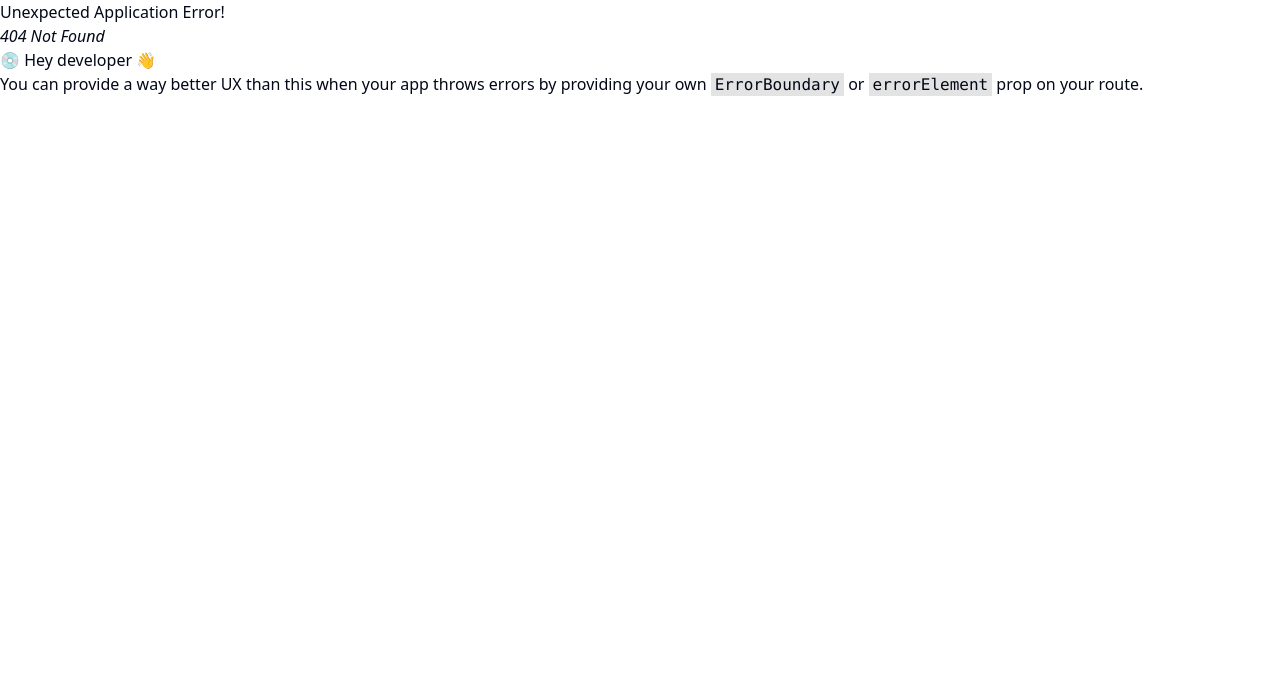
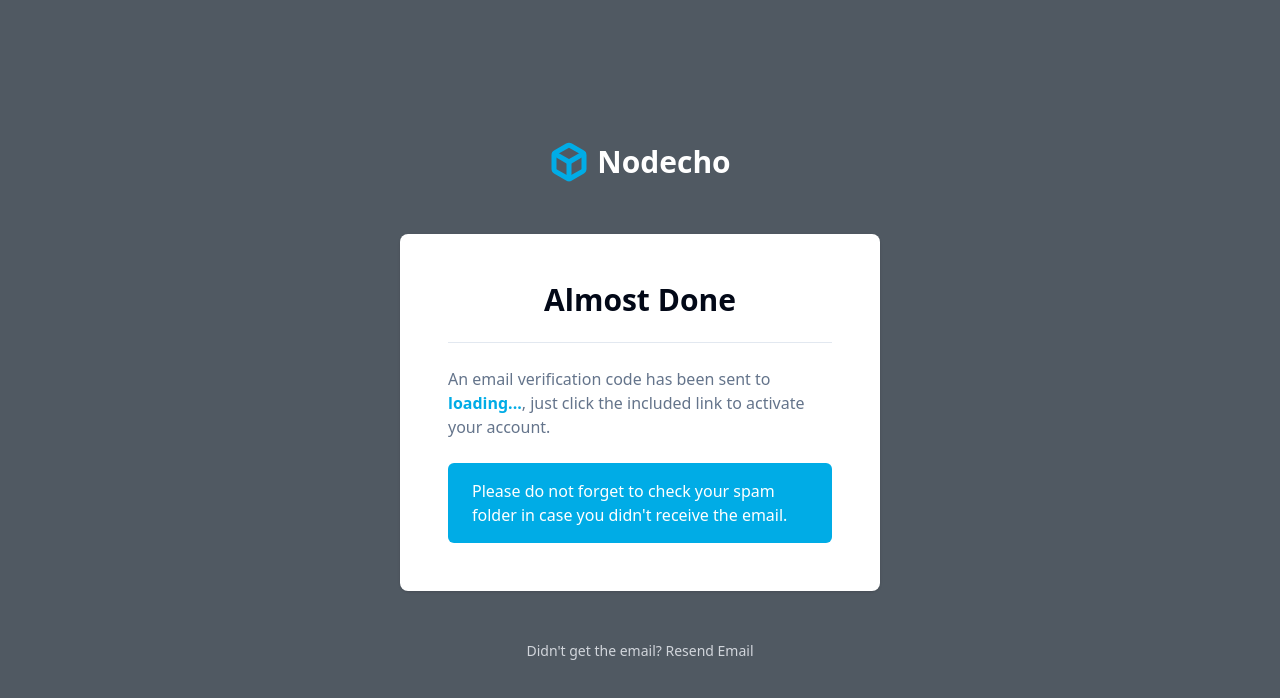
Before and after one commit to NodechoHQ/nodecho-web, a React (Vite) app: page /signup/verify in a window 1280 px wide. Before the commit this address had no page. Shown: the top 698 px of the page. Built offline with nearby package versions, Linux system fonts and the light colour scheme; no server answers.

Commit message:
Use real endpoints for basic auth

```diff
--- a/package.json
+++ b/package.json
@@ -22,6 +22,7 @@
     "@radix-ui/react-slot": "^1.0.2",
     "@radix-ui/react-tabs": "^1.0.4",
     "@tanstack/react-query": "^5.20.1",
+    "axios": "^1.6.8",
     "class-variance-authority": "^0.7.0",
     "clsx": "^2.1.0",
     "lucide-react": "^0.323.0",
--- a/src/App.tsx
+++ b/src/App.tsx
@@ -1,6 +1,7 @@
 import {
   createBrowserRouter,
   createRoutesFromChildren,
+  LoaderFunction,
   redirect,
   Route,
   RouterProvider,
@@ -12,14 +13,32 @@ import NewServer from '@/routes/servers.new.tsx'
 import ServerDetail from '@/routes/servers.$id.tsx'
 import InstallAgent from '@/routes/servers.$id.install-agent.tsx'
 import Login from '@/routes/login.tsx'
-import Signup from '@/routes/signup.tsx'
+import SignUp from '@/routes/signup.tsx'
+import { LocalStorageKeys } from './lib/constants'
+import SignUpVerifyRoute from './routes/signup.verify'
+import * as apiService from './services/api-service'
 
 const queryClient = new QueryClient()
+
+const appLoader: LoaderFunction = async () => {
+  const accessToken = localStorage.getItem(LocalStorageKeys.ACCESS_TOKEN)
+  if (!accessToken) {
+    return redirect('/login')
+  }
+  const profile = await queryClient.fetchQuery({
+    queryKey: ['profile'],
+    queryFn: () => apiService.fetchProfile(),
+  })
+  if (!profile.emailVerifiedAt) {
+    return redirect('/signup/verify')
+  }
+  return null
+}
 
 const router = createBrowserRouter(
   createRoutesFromChildren(
     <Route element={<RootLayout />}>
-      <Route element={<AppLayout />}>
+      <Route element={<AppLayout />} loader={appLoader}>
         <Route path="/" loader={() => redirect('/servers')} />
         <Route path="/servers" element={<Servers />} />
         <Route path="/servers/new" element={<NewServer />} />
@@ -27,7 +46,8 @@ const router = createBrowserRouter(
         <Route path="/servers/:sid/install-agent" element={<InstallAgent />} />
       </Route>
       <Route path="/login" element={<Login />} />
-      <Route path="/signup" element={<Signup />} />
+      <Route path="/signup" element={<SignUp />} />
+      <Route path="/signup/verify" element={<SignUpVerifyRoute />} />
     </Route>,
   ),
 )
--- a/src/components/layout/Header.tsx
+++ b/src/components/layout/Header.tsx
@@ -9,6 +9,10 @@ import {
   DropdownMenuTrigger,
 } from '@/components/ui/dropdown-menu.tsx'
 import { Logo } from '@/components/Logo.tsx'
+import { useMutation } from '@tanstack/react-query'
+import { LocalStorageKeys } from '@/lib/constants'
+import { useNavigate } from 'react-router-dom'
+import { toast } from 'sonner'
 
 interface HeaderProps extends React.ComponentProps<'header'> {
   onClickMenu: () => void
@@ -16,6 +20,23 @@ interface HeaderProps extends React.ComponentProps<'header'> {
 
 export const Header = React.forwardRef<React.ElementRef<'header'>, HeaderProps>(
   ({ className, onClickMenu, ...props }, ref) => {
+    const navigate = useNavigate()
+
+    const { mutate: logout } = useMutation({
+      mutationFn: async () => {
+        localStorage.removeItem(LocalStorageKeys.ACCESS_TOKEN)
+        navigate('/login')
+      },
+      onSuccess: () => {
+        toast.success('Logged out successfully')
+        console.log('Logged out successfully')
+      },
+      onError: (error) => {
+        toast.error('Failed to logout', { description: error.message })
+        console.error('Failed to logout', error)
+      },
+    })
+
     return (
       <header
         ref={ref}
@@ -79,7 +100,7 @@ export const Header = React.forwardRef<React.ElementRef<'header'>, HeaderProps>(
                 </div>
               </DropdownMenuTrigger>
               <DropdownMenuContent>
-                <DropdownMenuItem>
+                <DropdownMenuItem onSelect={() => logout()}>
                   <LogOutIcon className="mr-2 h-4 w-4" />
                   <span>Log out</span>
                 </DropdownMenuItem>
--- /dev/null
+++ b/src/lib/constants.ts
@@ -0,0 +1,3 @@
+export enum LocalStorageKeys {
+  ACCESS_TOKEN = 'access_token',
+}
--- a/src/routes/login.tsx
+++ b/src/routes/login.tsx
@@ -12,10 +12,13 @@ import {
 } from '@/components/ui/form.tsx'
 import { Input } from '@/components/ui/input'
 import { Button } from '@/components/ui/button'
-import { Link } from 'react-router-dom'
+import { Link, useNavigate } from 'react-router-dom'
 import { useMutation } from '@tanstack/react-query'
 import { toast } from 'sonner'
 import { Loader2 } from 'lucide-react'
+import * as apiService from '@/services/api-service'
+import { LocalStorageKeys } from '@/lib/constants'
+import { LoginResponse } from '@/types/dto'
 
 const formSchema = z.object({
   email: z.string().email(),
@@ -31,15 +34,17 @@ export default function LoginRoute() {
     },
   })
 
+  const navigate = useNavigate()
+
   const { mutate: login, isPending: isLoggingIn } = useMutation({
-    mutationFn: async (data: z.infer<typeof formSchema>) => {
-      // FIXME: Replace with actual API call
-      await new Promise((resolve) => setTimeout(resolve, 2000))
-      console.log('login', data)
+    mutationFn: (data: z.infer<typeof formSchema>) => {
+      return apiService.login({ email: data.email, password: data.password })
     },
-    onSuccess: () => {
+    onSuccess: (data: LoginResponse) => {
       toast.success('Logged in successfully')
       console.log('Logged in successfully')
+      localStorage.setItem(LocalStorageKeys.ACCESS_TOKEN, data.access_token)
+      navigate('/')
     },
     onError: (error) => {
       toast.error('Failed to login', { description: error.message })
--- a/src/routes/signup.tsx
+++ b/src/routes/signup.tsx
@@ -16,14 +16,15 @@ import { Link } from 'react-router-dom'
 import { useMutation } from '@tanstack/react-query'
 import { toast } from 'sonner'
 import { Loader2 } from 'lucide-react'
+import * as apiService from '@/services/api-service'
 
 const formSchema = z.object({
-  fullName: z.string().min(3),
+  fullName: z.string().min(3).max(256),
   email: z.string().email(),
-  password: z.string().min(8),
+  password: z.string().min(8).max(256),
 })
 
-export default function SignupRoute() {
+export default function SignUpRoute() {
   const form = useForm<z.infer<typeof formSchema>>({
     resolver: zodResolver(formSchema),
     defaultValues: {
@@ -35,9 +36,11 @@ export default function SignupRoute() {
 
   const { mutate: createAccount, isPending: isCreatingAccount } = useMutation({
     mutationFn: async (data: z.infer<typeof formSchema>) => {
-      // FIXME: Replace with actual API call
-      await new Promise((resolve) => setTimeout(resolve, 2000))
-      console.log('signup', data)
+      await apiService.register({
+        name: data.fullName,
+        email: data.email,
+        password: data.password,
+      })
     },
     onSuccess: () => {
       toast.success('Account created successfully')
--- /dev/null
+++ b/src/routes/signup.verify.tsx
@@ -0,0 +1,96 @@
+import { Logo } from '@/components/Logo.tsx'
+import { Button } from '@/components/ui/button'
+import { useNavigate, useSearchParams } from 'react-router-dom'
+import { useMutation, useQuery } from '@tanstack/react-query'
+import { toast } from 'sonner'
+import { Loader2 } from 'lucide-react'
+import * as apiService from '@/services/api-service'
+import { Separator } from '@/components/ui/separator'
+import { useEffect } from 'react'
+
+export default function SignUpVerifyRoute() {
+  const [searchParams] = useSearchParams()
+  const token = searchParams.get('token')
+
+  const navigate = useNavigate()
+
+  const { mutate: verifyToken } = useMutation({
+    mutationFn: (token: string) => apiService.verifyToken(token),
+    onSuccess: () => {
+      toast.success('Email verified successfully')
+      console.log('Email verified successfully')
+      navigate('/')
+    },
+    onError: (error) => {
+      toast.error('Failed to verify email', { description: error.message })
+      console.error('Failed to verify email', error)
+    },
+  })
+
+  // verifying token when token is not null
+  useEffect(() => {
+    if (token) {
+      verifyToken(token)
+    }
+  }, [token])
+
+  const profileQuery = useQuery({
+    queryKey: ['profile'],
+    queryFn: () => apiService.fetchProfile(),
+  })
+
+  const { mutate: sendEmail, isPending: isSendingEmail } = useMutation({
+    mutationFn: () => apiService.sendVerificationEmail(),
+    onSuccess: () => {
+      toast.success('Email sent successfully')
+    },
+    onError: (error) => {
+      toast.error('Failed to send email', { description: error.message })
+    },
+  })
+
+  return (
+    <div className="flex min-h-dvh flex-1 flex-col justify-center bg-brand-background py-8 sm:px-6 sm:py-12 lg:px-8">
+      <div className="sm:mx-auto sm:w-full sm:max-w-md">
+        <Logo theme="light" size="lg" />
+      </div>
+
+      <div className="mt-10 sm:mx-auto sm:w-full sm:max-w-[480px]">
+        <div className="bg-white px-6 py-12 shadow sm:rounded-lg sm:px-12">
+          <div className="text-center text-3xl font-bold">Almost Done</div>
+
+          <Separator className="mt-6" />
+
+          <p className="my-6 text-muted-foreground">
+            An email verification code has been sent to{' '}
+            <span className="font-bold text-primary">
+              {profileQuery.data?.email ?? 'loading...'}
+            </span>
+            , just click the included link to activate your account.
+          </p>
+
+          <div className="rounded-md bg-primary px-6 py-4 text-white">
+            Please do not forget to check your spam folder in case you didn't
+            receive the email.
+          </div>
+        </div>
+
+        <Button
+          className="mt-10 w-full text-sm text-gray-300"
+          variant="ghost"
+          disabled={isSendingEmail}
+          onClick={() => sendEmail()}
+        >
+          {isSendingEmail ? (
+            <>
+              <Loader2 className="mr-2 size-4 animate-spin" />
+              Sending Email...
+            </>
+          ) : (
+            <>Didn't get the email? Resend Email</>
+          )}
+        </Button>
+      </div>
+    </div>
+  )
+}
--- /dev/null
+++ b/src/services/api-service.ts
@@ -0,0 +1,55 @@
+import { LocalStorageKeys } from '@/lib/constants'
+import { LoginResponse, User, UserSchema } from '@/types/dto'
+import axios from 'axios'
+
+const apiClient = axios.create({ baseURL: '/api' })
+
+apiClient.interceptors.request.use((config) => {
+  const accessToken = localStorage.getItem(LocalStorageKeys.ACCESS_TOKEN)
+  if (accessToken) {
+    config.headers.Authorization = `Bearer ${accessToken}`
+  }
+  return config
+})
+
+type RegisterParams = {
+  name: string
+  email: string
+  password: string
+}
+
+export async function register(params: RegisterParams) {
+  const { data } = await apiClient.post('/auth/register', {
+    name: params.name,
+    email: params.email,
+    password: params.password,
+  })
+  return data
+}
+
+export async function sendVerificationEmail() {
+  await apiClient.post('/auth/send-verification-email')
+}
+
+export async function verifyToken(token: string) {
+  await apiClient.post('/auth/verify', { token })
+}
+
+type LoginParams = {
+  email: string
+  password: string
+}
+
+export async function login(params: LoginParams): Promise<LoginResponse> {
+  const { data } = await apiClient.post<LoginResponse>('/auth/login', {
+    email: params.email,
+    password: params.password,
+  })
+  return data
+}
+
+export async function fetchProfile(): Promise<User> {
+  const { data } = await apiClient.get('/auth/profile')
+  const user = UserSchema.parse(data)
+  return user
+}
--- /dev/null
+++ b/src/types/dto.ts
@@ -0,0 +1,15 @@
+import { z } from 'zod'
+
+export type LoginResponse = {
+  access_token: string
+}
+
+export const UserSchema = z.object({
+  id: z.number(),
+  name: z.string(),
+  email: z.string(),
+  emailVerifiedAt: z.coerce.date().nullable(),
+  createdAt: z.coerce.date(),
+})
+
+export type User = z.infer<typeof UserSchema>
```
Also changed, not shown: 1 other file (tests, documents, lock files or other folders).
